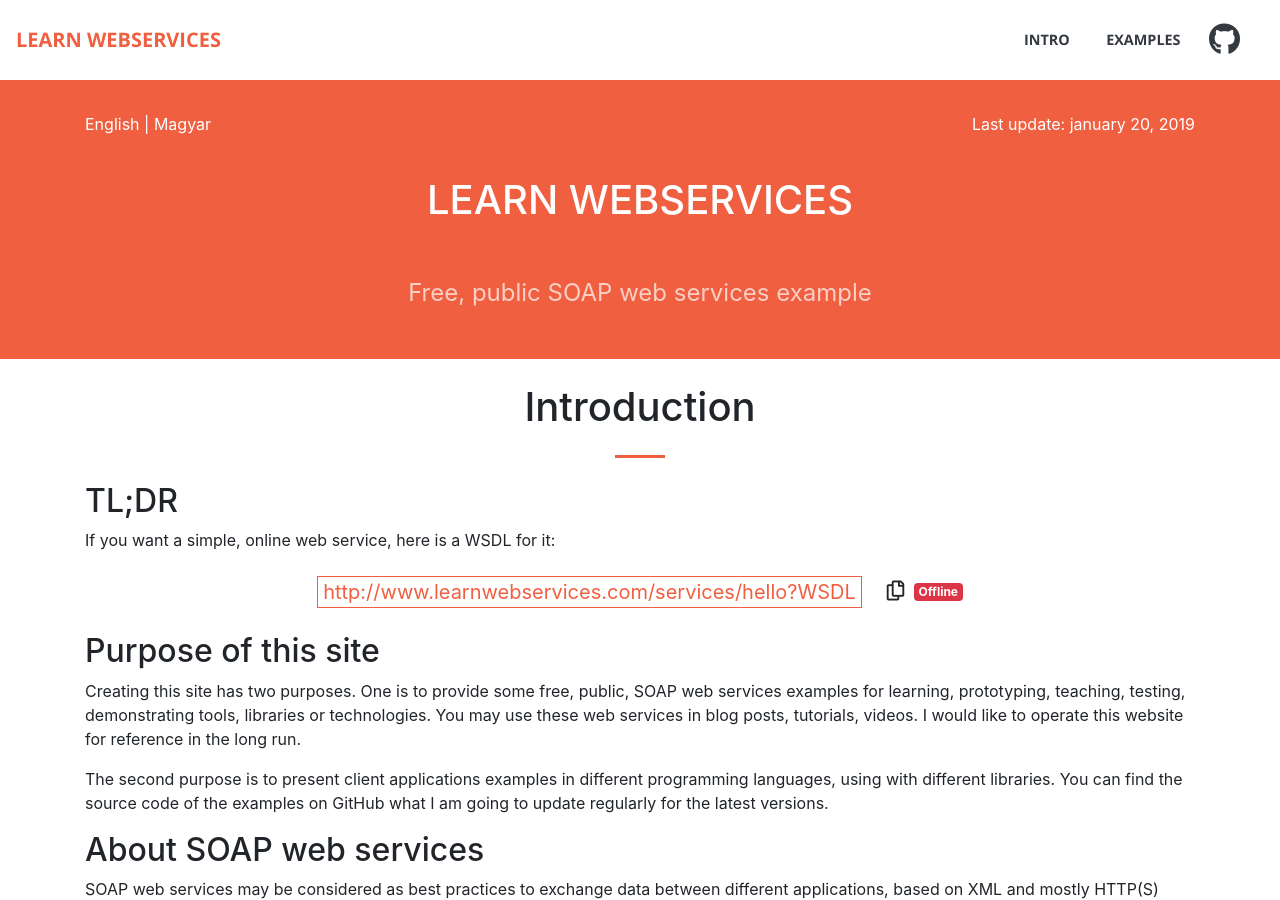
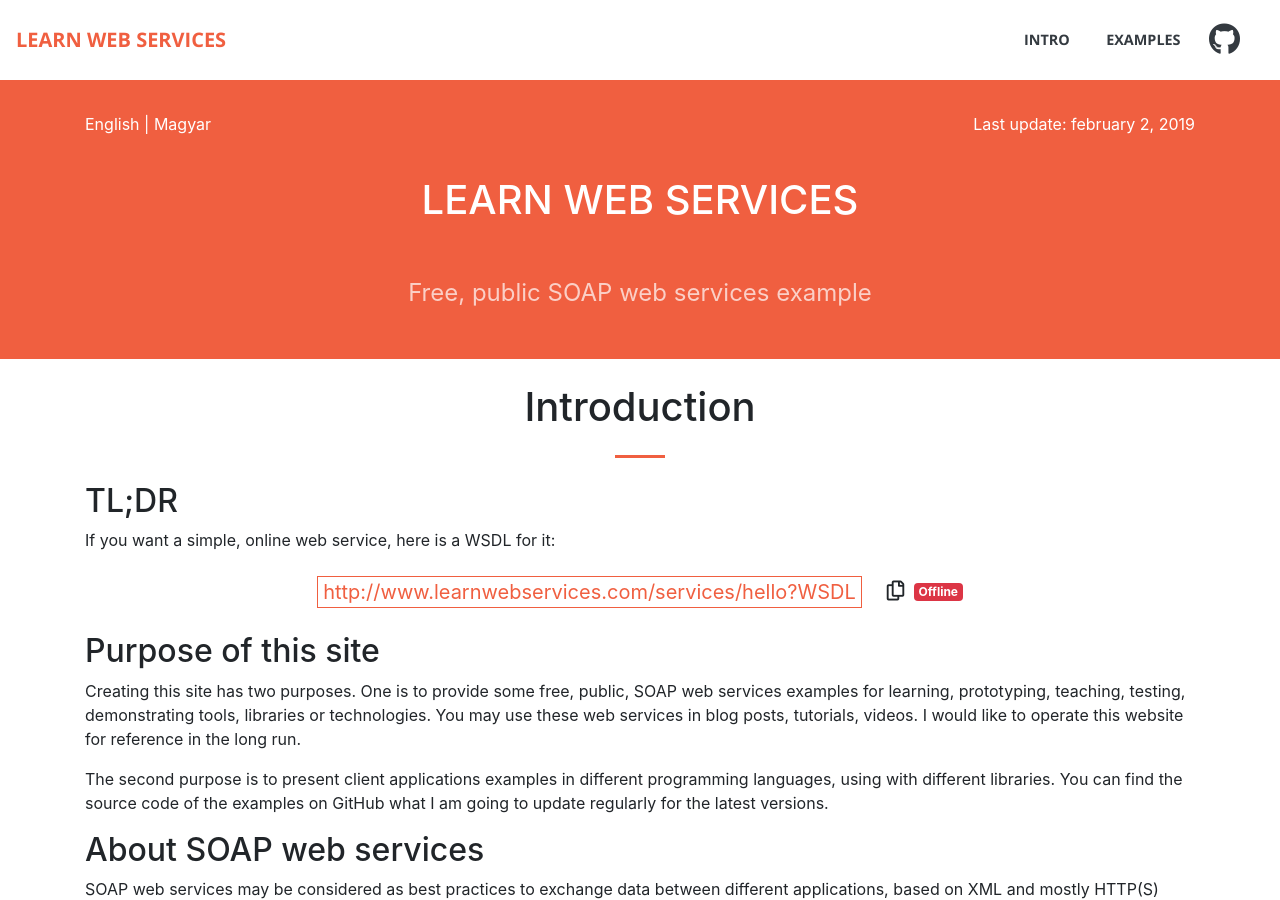
Before and after one commit to vicziani/learnwebservices, a Jekyll site: the page built from site/index.md, in a window 1280 px wide and 900 px high. Built offline with Jekyll 4.4.1, drawn with Linux system fonts in a browser that asks for light colours; nearby versions of some CDN libraries; comment, search, counter and statistics services are not loaded; our own code applies the rules of GitHub Pages for plain Markdown files.

Commit message:
Correct webservices to web services

```diff
--- a/site/_includes/header.html
+++ b/site/_includes/header.html
@@ -6,11 +6,11 @@
         <a href="/">English</a> | <a href="/index-hu.html">Magyar</a>
       </div>
       <div class="col last-updated">
-        <p>Last update: <span class="text-nowrap">january 20, 2019</span></p>
+        <p>Last update: <span class="text-nowrap">february 2, 2019</span></p>
       </div>
     </div>
 
-    <h1>Learn webservices</h1>
+    <h1>Learn web services</h1>
 
     <hr />
 
--- a/site/_includes/hu/header.html
+++ b/site/_includes/hu/header.html
@@ -6,11 +6,11 @@
         <a href="/">English</a> | <a href="/index-hu.html">Magyar</a>
       </div>
       <div class="col last-updated">
-        <p class="last-updated">Utolsó frissítés dátuma: <span class="text-nowrap">2019. január 20.</span></p>
+        <p class="last-updated">Utolsó frissítés dátuma: <span class="text-nowrap">2019. február 2.</span></p>
       </div>
     </div>
 
-    <h1>Learn webservices</h1>
+    <h1>Learn web services</h1>
 
     <hr />
 
--- a/site/_includes/hu/nav.html
+++ b/site/_includes/hu/nav.html
@@ -1,6 +1,6 @@
 <div class="d-flex flex-column flex-md-row align-items-center p-3">
   <nav class="mr-md-auto">
-    <a href="/" class="logo">Learn webservices</a>
+    <a href="/" class="logo">Learn web services</a>
   </nav>
   <nav class="my-2 my-md-0 mr-md-3">
     <a class="p-3 text-dark right-menu-item" href="/index-hu.html#bevezetes">Bevezetés</a>
--- a/site/_includes/nav.html
+++ b/site/_includes/nav.html
@@ -1,6 +1,6 @@
 <div class="d-flex flex-column flex-md-row align-items-center p-3">
   <nav class="mr-md-auto">
-    <a href="/" class="logo">Learn webservices</a>
+    <a href="/" class="logo">Learn web services</a>
   </nav>
   <nav class="my-2 my-md-0 mr-md-3">
     <a class="p-3 text-dark right-menu-item" href="/#introduction">Intro</a>
```
